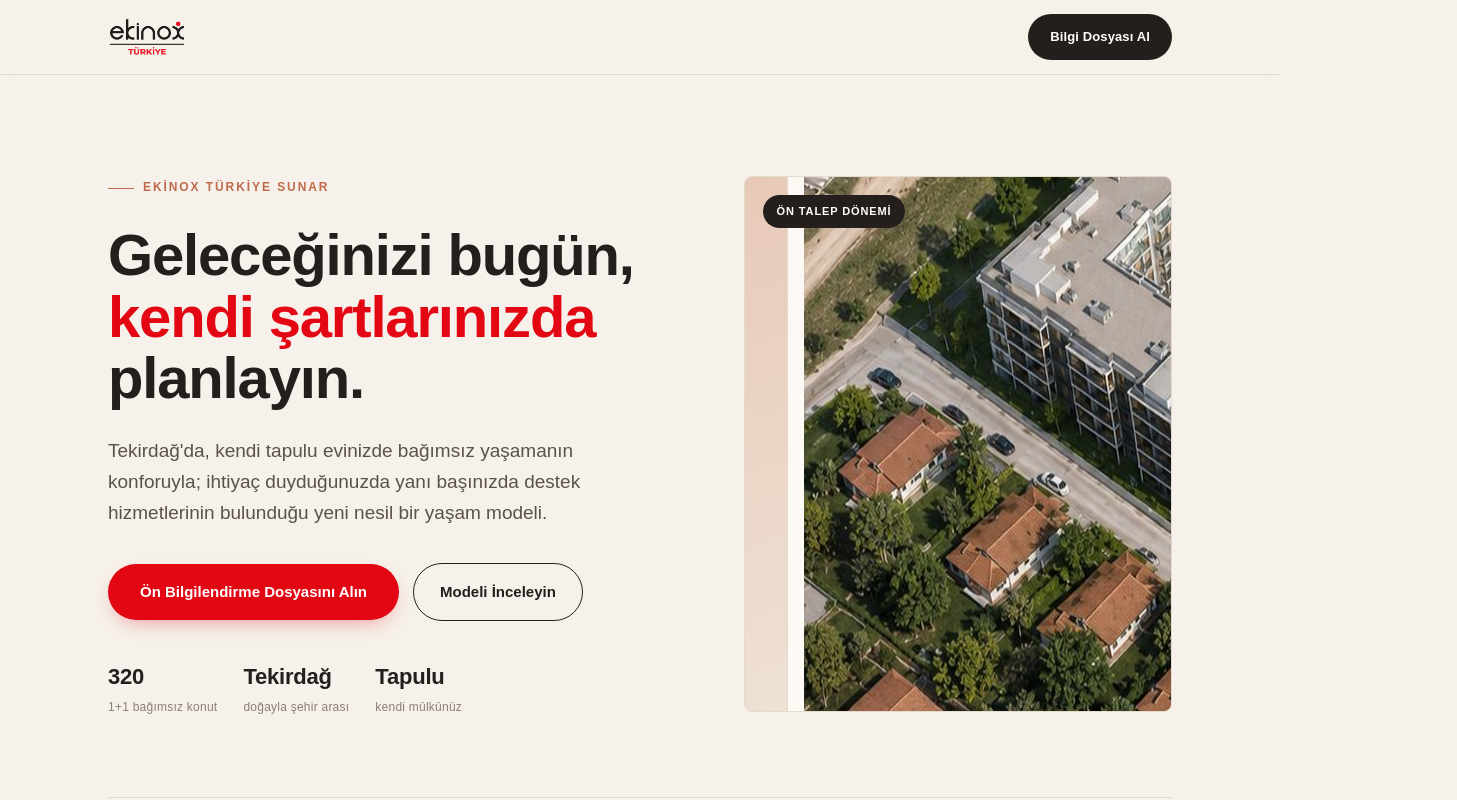
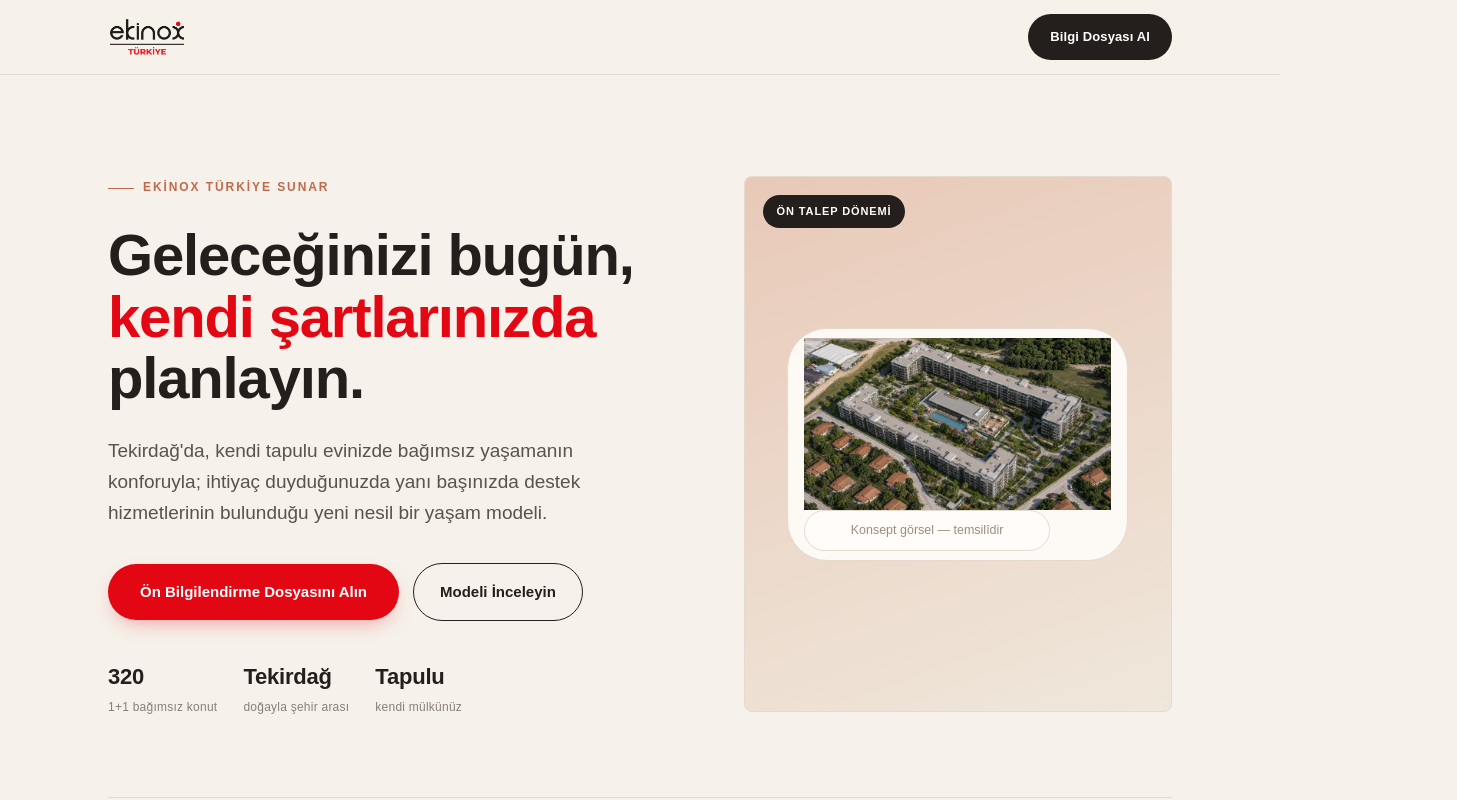
Before and after one commit to mehmetfsametoglu/ekinox-tekirdag, a Next.js app: page / in a window 1280 px wide. Shown: the top 800 px of the page, 1457 px wide, since content can reach past the window. Built offline with nearby package versions, Linux system fonts and the light colour scheme.

Commit message:
Gorsel stil eklendi

```diff
--- a/src/app/globals.css
+++ b/src/app/globals.css
@@ -169,3 +169,10 @@ footer img{height:44px;margin-bottom:20px}
   .foot-brand{align-self:flex-start}
 }
 @media(prefers-reduced-motion:reduce){*{transition:none!important;scroll-behavior:auto!important}}
+
+.visual-img {
+  width: 100%;
+  height: 100%;
+  object-fit: cover;
+  display: block;
+}
```
